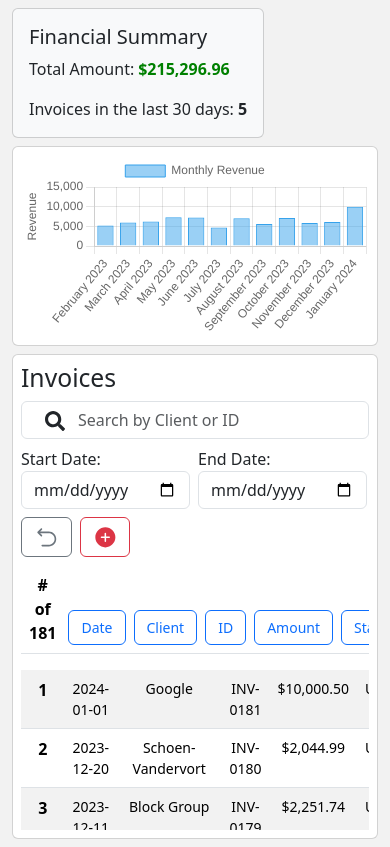
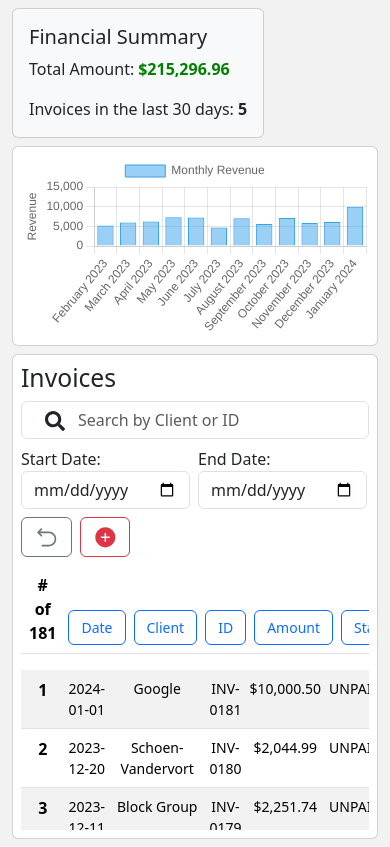
Before and after one commit to jonjon81/financial-tracker-react, a React (Vite) app: page / in a window 390 px wide. Built offline with nearby package versions, Linux system fonts and the light colour scheme.

Commit message:
Fix margin

```diff
--- a/src/components/InvoicesWidget.css
+++ b/src/components/InvoicesWidget.css
@@ -45,7 +45,8 @@ tr.table-row td {
     font-size: 0.875rem;
   }
 
-  .table [scope='col'] {
+  .table [scope='col'],
+  tr.table-row td {
     padding-left: 4px;
     padding-right: 4px;
   }
```
